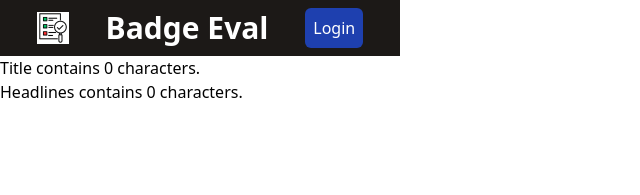
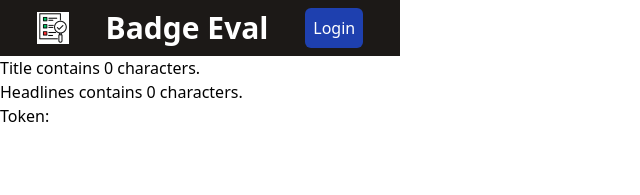
Before and after one commit to Varsity-Dev/badgr-buttons-extension, a React (Create React App) app: page / in a window 1280 px wide. Shown: the top 195 px of the page, without its empty margins (0-640 px from the left). Built offline with nearby package versions, Linux system fonts and the light colour scheme; no server answers; the HTML template or start-up script is replaced by a standard one.

Commit message:
Google OAuth 2.0 working on Google Chrome

```diff
--- a/craco.config.ts
+++ b/craco.config.ts
@@ -16,7 +16,7 @@ const cracoConfig: CracoConfig = {
           main: [context.paths?.appIndexJs].filter(Boolean).toString(),
 
           /**
-           *  Chrome Content Scripts
+           *  Chrome API Scripts
            */
           content: "./src/chromeServices/DOMEvaluator.ts",
         },
--- a/src/App.tsx
+++ b/src/App.tsx
@@ -1,10 +1,26 @@
-import React, { useEffect, useState } from "react";
+import React, {
+  useEffect,
+  useState,
+  createContext,
+  Dispatch,
+  SetStateAction,
+} from "react";
 import { DOMMessage, DOMMessageResponse } from "./chromeServices/types";
 import Navbar from "./components/Navbar";
+
+export type GlobalContext = {
+  authToken: string;
+  setAuthToken: Dispatch<SetStateAction<string>>;
+};
+export const AuthContext = createContext<GlobalContext>({
+  authToken: "",
+  setAuthToken: () => {},
+});
 
 const App: React.FC<{}> = () => {
   const [title, setTitle] = useState("");
   const [headlines, setHeadlines] = useState<string[]>([]);
+  const [authToken, setAuthToken] = useState("");
 
   useEffect(() => {
     chrome.tabs &&
@@ -27,13 +43,17 @@ const App: React.FC<{}> = () => {
   }, []);
 
   return (
+    <AuthContext.Provider value={{ authToken, setAuthToken }}>
       <div className="App">
         <Navbar />
 
         <span>Title contains {title.length} characters.</span>
         <br />
         <span>Headlines contains {headlines.length} characters.</span>
+        <br />
+        <span>Token: {authToken}</span>
       </div>
+    </AuthContext.Provider>
   );
 };
 
--- a/src/components/LoginButton.tsx
+++ b/src/components/LoginButton.tsx
@@ -1,8 +1,16 @@
-import React from "react";
+import React, { useContext, MouseEventHandler } from "react";
+import { AuthContext } from "../App";
 
 const LoginButton: React.FC<{}> = () => {
-  const handleLogin = () => {
+  const { setAuthToken } = useContext(AuthContext);
+
+  const handleLogin: MouseEventHandler<HTMLButtonElement> = (e) => {
     console.log("Login Clicked");
+    chrome.identity.clearAllCachedAuthTokens();
+    chrome.identity.getAuthToken({ interactive: true }, (token) => {
+      console.log("Token: " + token);
+      setAuthToken(token as string);
+    });
   };
 
   return (
```
Also changed, not shown: public/manifest.json, 2 other files (tests, documents, lock files or other folders). Lines whose indentation alone changed are shown as unchanged.
